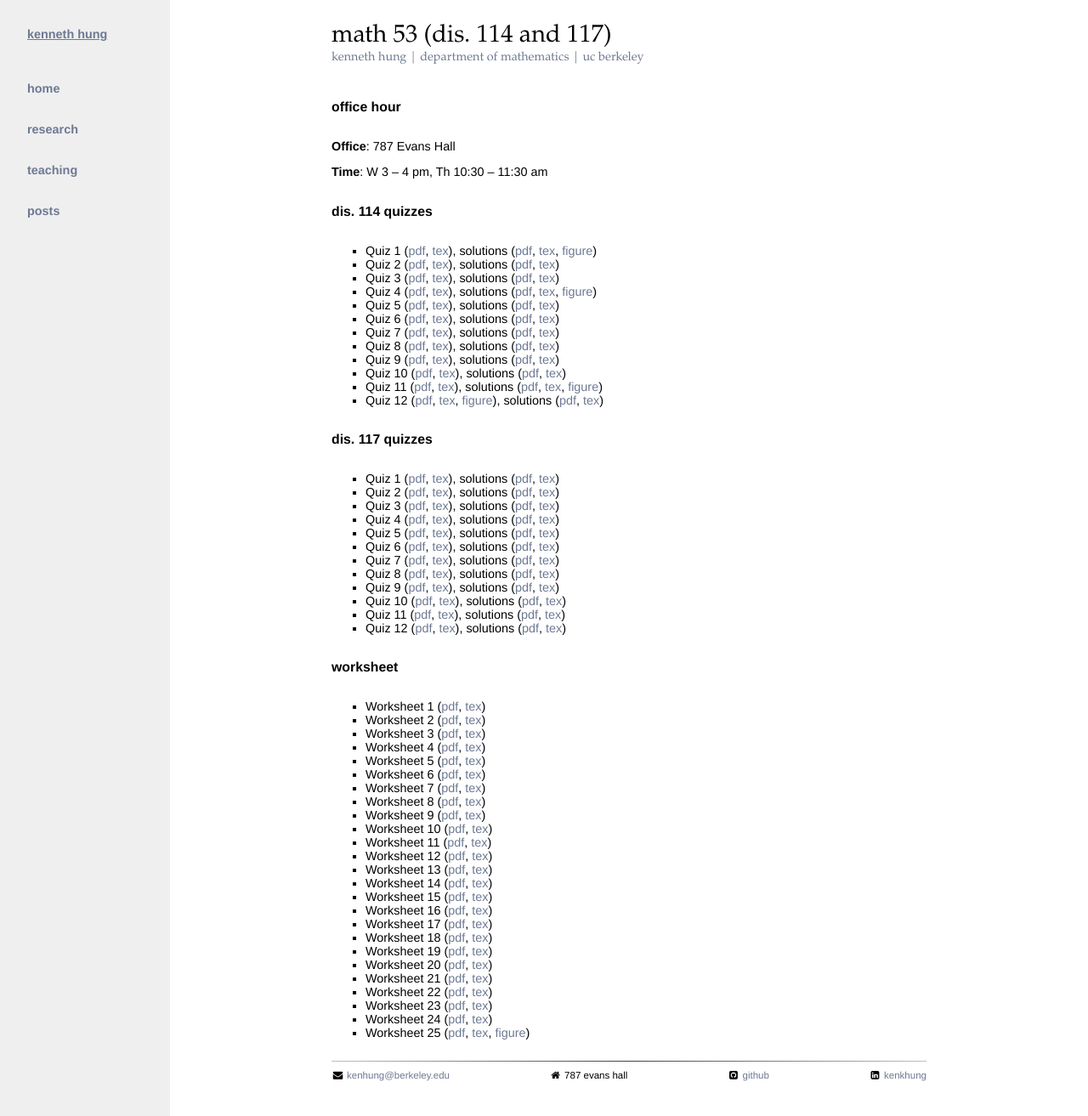
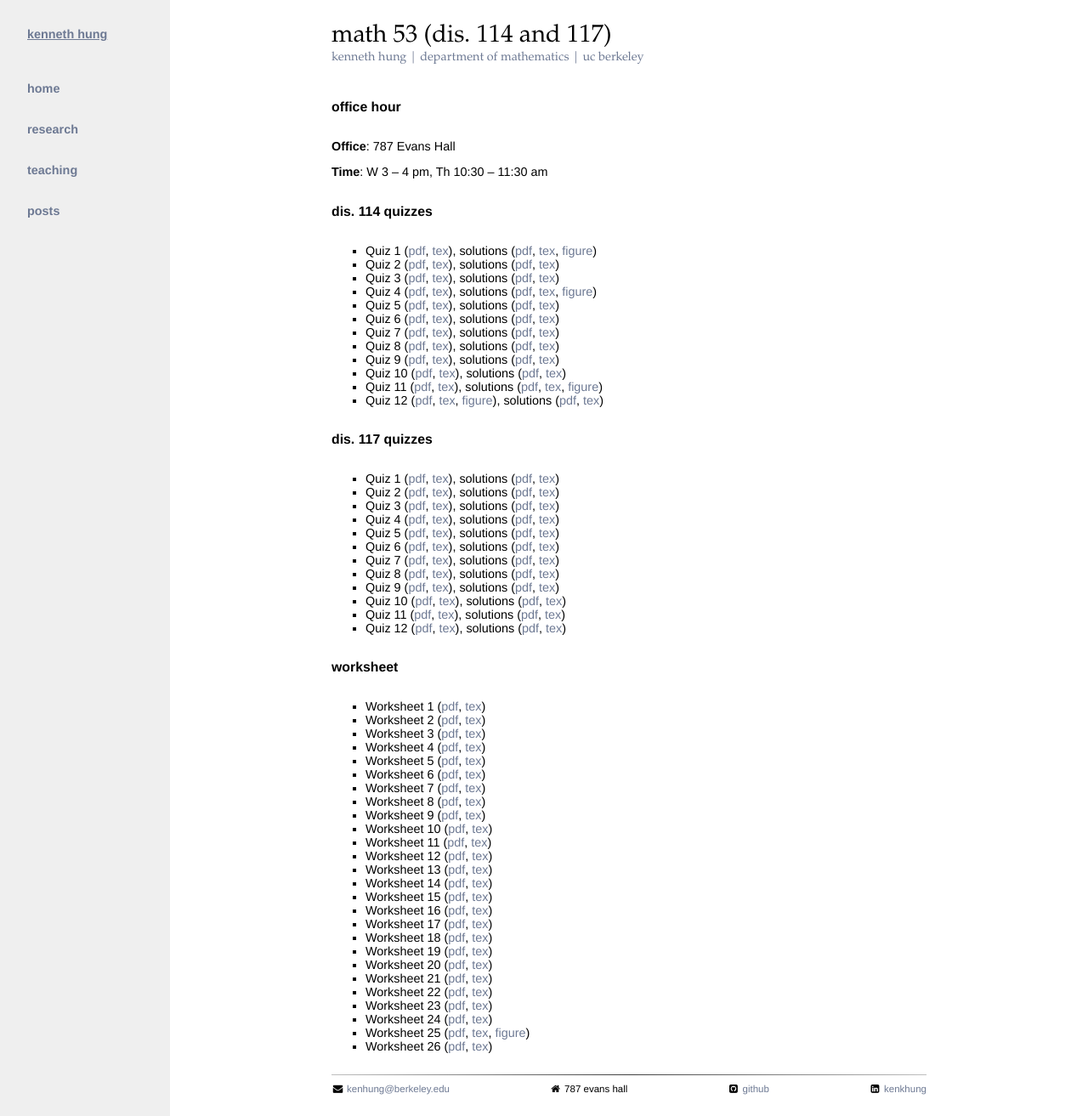
Before and after one commit to yiqunchen/kenhungkk.github.io, a Jekyll site: the page built from courses/math053/index.md, in a window 1280 px wide and 1313 px high. Shown: the whole window at 85% size. Built offline with Jekyll 4.4.1, drawn with Linux system fonts in a browser that asks for light colours; nearby versions of some CDN libraries.

Commit message:
worksheet 26 for math053

```diff
--- a/courses/math053/index.md
+++ b/courses/math053/index.md
@@ -65,3 +65,4 @@ title: Math 53 (Dis. 114 and 117)
 - Worksheet 23 ([pdf](worksheet23.pdf), [tex](worksheet23.tex))
 - Worksheet 24 ([pdf](worksheet24.pdf), [tex](worksheet24.tex))
 - Worksheet 25 ([pdf](worksheet25.pdf), [tex](worksheet25.tex), [figure](quiz12dis114pic.png))
+- Worksheet 26 ([pdf](worksheet26.pdf), [tex](worksheet26.tex))
```
Also changed, not shown: 2 other files.
